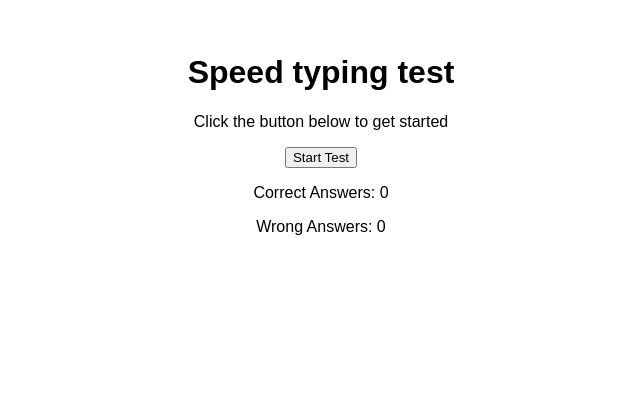
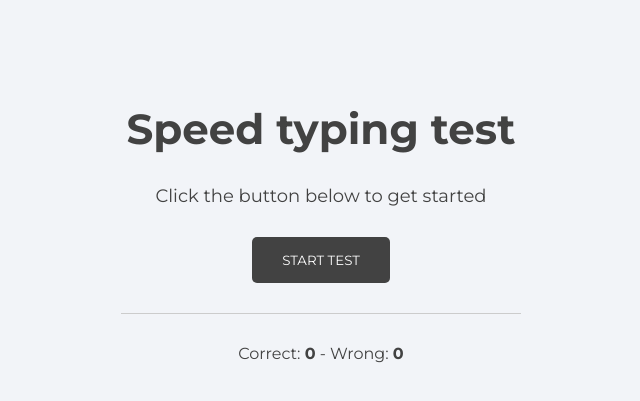
Before and after one commit to HaydenBruin/Typing-Speed-Test, a React app: page / in a window 1280 px wide. Shown: the part 167-568 px from the top of the page, without its empty margins (319-959 px from the left). Built offline with nearby package versions, Linux system fonts and the light colour scheme.

Commit message:
Adding basic styling - added finished screen

```diff
--- a/src/App.js
+++ b/src/App.js
@@ -7,9 +7,9 @@ class App extends Component {
     render() {
         return (
             <div className="section words">
-                <h1>Speed typing test</h1>
-
-                <TypingTest />
+              <div className="typingtest">
+                  <TypingTest />
+                </div>
             </div>
         );
     }
--- a/src/App.scss
+++ b/src/App.scss
@@ -1 +1,3 @@
+@import url('https://fonts.googleapis.com/css?family=Montserrat:400,700');
+
 @import "Common.scss";
--- a/src/Common.scss
+++ b/src/Common.scss
@@ -1,13 +1,92 @@
+$black: #424242;
+
+body {
+    font-family: 'Montserrat', sans-serif;
+    color: $black;
+    background: #f2f4f8;
+}
+
+h1 {
+    font-weight: bold;
+    font-size: 42px;
+    margin-top: 0px;
+    margin-bottom: 30px;
+}
+
+p {
+    color: $black;
+    margin-bottom: 15px;
+    font-size: 16px;
+    font-weight: normal;
+
+    &.large {
+        font-size: 18px;
+        margin-bottom: 30px;
+    }
+}
+
+button, .button {
+    background: $black;
+    border: 0px;
+    border-radius: 5px;
+    padding: 15px 30px;
+    color: #FFF;
+    text-transform: uppercase;
+    font-family: 'Montserrat', sans-serif;
+    cursor: pointer;
+
+    &:hover {
+        background: #333;
+    }
+}
+
 .section.words {
     text-align: center;
-    padding-top: 200px;
+    height: 100vh;
+    display: flex;
+    align-items: center;
+    justify-content: center;
 
-    .test {
-        display: none;
+    .typingtest {
+        width: 400px;
+        max-width: 100%;
 
-        &.active {
-            display: block;
-            background: #eee;
+        input[type=text] {
+            height: 40px;
+            border: 2px solid #eee;
+            background: #FFF;
+            color: #888;
+            width: 100%;
+            max-width: 300px;
+            font-size: 16px;
+            padding: 0px 15px;
+
+            &:focus {
+                outline: 0;
+            }
+        }
+
+        .words {
+            margin-bottom: 30px;
+
+            .current {
+                font-size: 22px;
+                margin: 0px 15px;
+                vertical-align: middle;
+            }
+            .next {
+                opacity: 0.6;
+                margin: 0px 15px;
+                font-size: 14px;
+                vertical-align: middle;
+            }
+        }
+
+        .answers {
+            margin-top: 30px;
+            font-size: 16px;
+            border-top: 1px solid #ccc;
+            padding-top: 30px;
         }
     }
 }
--- a/src/TypingTest.js
+++ b/src/TypingTest.js
@@ -29,7 +29,7 @@ export default class TypingTest extends Component {
 
     // DEFAULT SETTINGS
     defaultSettings = {
-        testSeconds: 10
+        testSeconds: 5
     }
 
     state = {
@@ -43,7 +43,8 @@ export default class TypingTest extends Component {
             correct: 0,
             wrong: 0
         },
-        startedTest: false
+        startedTest: false,
+        finishedTest: false
     }
 
     countdownTimer = null;
@@ -85,7 +86,8 @@ export default class TypingTest extends Component {
         clearInterval(this.countdownTimer);
 
         this.setState({
-            startedTest: false
+            startedTest: false,
+            finishedTest: true
         })
     }
 
@@ -124,16 +126,28 @@ export default class TypingTest extends Component {
         if(this.state.startedTest)
         {
             return (
+                <form action="?" onSubmit={(e) => this.checkWord(e)}>
+                    <h1>{this.state.countdown} seconds left</h1>
+                    <div className="words">
+                        <span className="current">{this.state.words.currentWord}</span>
+                        <span className="next">{this.state.words.nextWord}</span>
+                    </div>
+
+                    <input autoFocus type="text" placeholder="Type word here" value={this.state.typedWord} onChange={(e) => this.handleTypingWord(e)} />
+
+                    <div className="answers">Correct: <strong>{this.state.answers.correct}</strong> - Wrong: <strong>{this.state.answers.wrong}</strong></div>
+                </form>
+            )
+        }
+        else if(this.state.finishedTest)
+        {
+            return (
                 <Fragment>
-                    <h1>Countdown: {this.state.countdown}</h1>
-                    <p>Correct Answers: {this.state.answers.correct}</p>
-                    <p>Wrong Answers: {this.state.answers.wrong}</p>
+                    <h1>Well done!</h1>
+                    <p className="large">Click the button to take the test again</p>
+                    <button onClick={() => this.startTest()}>Start Again</button>
 
-                    <form action="?" onSubmit={(e) => this.checkWord(e)}>
-                        <h1>{this.state.words.currentWord}</h1>
-                        <h3>{this.state.words.nextWord}</h3>
-                        <input autoFocus type="text" placeholder="Type word here" value={this.state.typedWord} onChange={(e) => this.handleTypingWord(e)} />
-                    </form>
+                    <div className="answers">Correct: <strong>{this.state.answers.correct}</strong> - Wrong: <strong>{this.state.answers.wrong}</strong></div>
                 </Fragment>
             )
         }
@@ -141,11 +155,11 @@ export default class TypingTest extends Component {
         {
             return (
                 <Fragment>
-                    <p>Click the button below to get started</p>
+                    <h1>Speed typing test</h1>
+                    <p className="large">Click the button below to get started</p>
                     <button onClick={() => this.startTest()}>Start Test</button>
 
-                    <p>Correct Answers: {this.state.answers.correct}</p>
-                    <p>Wrong Answers: {this.state.answers.wrong}</p>
+                    <div className="answers">Correct: <strong>{this.state.answers.correct}</strong> - Wrong: <strong>{this.state.answers.wrong}</strong></div>
                 </Fragment>
             )
         }
```
